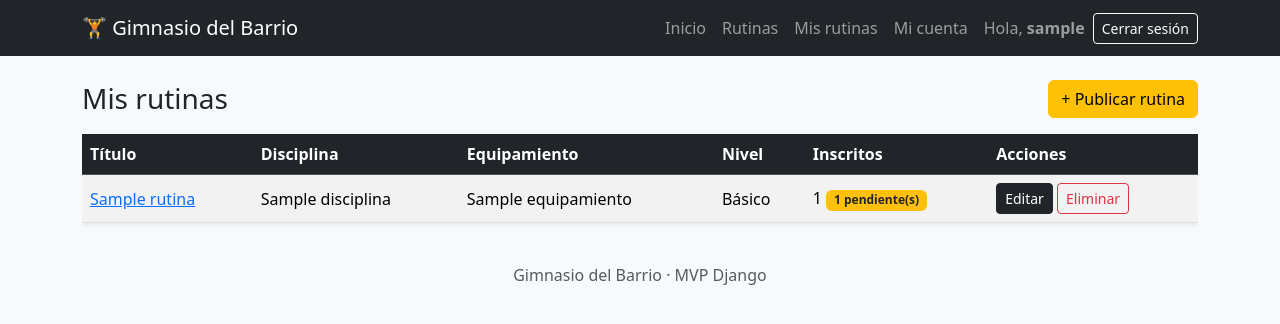
After one commit to NyxVoid01/Caso1-Gym-y-Rutinas, a Django app: page /mis-rutinas/ in a window 1280 px wide. The commit adds this page. Shown: the top 324 px of the page. Run offline with Django 5.2, Linux system fonts and the light colour scheme; a user stored in the database is signed in; tables that the repository leaves empty hold one stand-in row (values such as "Sample post").

Commit message:
Hito 4 - Paso 11: propiedad (403), Mis rutinas y pruebas automaticas

```diff
--- a/rutinas/urls.py
+++ b/rutinas/urls.py
@@ -16,4 +16,5 @@ urlpatterns = [
     path("cuentas/mi-cuenta/", views.cuenta, name="cuenta"),
     path("cuentas/mi-cuenta/editar/", views.editar_perfil, name="editar_perfil"),
     path("cuentas/mi-cuenta/password/", views.CambiarPasswordView.as_view(), name="cambiar_password"),
+    path("mis-rutinas/", views.mis_rutinas, name="mis_rutinas"),
 ]
--- a/rutinas/views.py
+++ b/rutinas/views.py
@@ -12,6 +12,8 @@ from .models import Disciplina, Inscripcion, Rutina
 from django.contrib.auth.decorators import login_required
 from django.contrib.auth.views import PasswordChangeView
 from django.urls import reverse_lazy
+from django.core.exceptions import PermissionDenied
+from django.db.models import Count
 
 
 def portada(request):
@@ -152,6 +154,12 @@ class CambiarPasswordView(SuccessMessageMixin, PasswordChangeView):
     success_message = "Tu contraseña fue cambiada correctamente."
 
 # ---------- CRUD de rutinas ----------
+def obtener_rutina_propia(request, pk):
+    """Devuelve la rutina solo si pertenece al usuario; si no, 403."""
+    rutina = get_object_or_404(Rutina, pk=pk)
+    if rutina.entrenador != request.user:
+        raise PermissionDenied("Solo el entrenador que publicó esta rutina puede modificarla.")
+    return rutina
 
 @login_required
 def crear_rutina(request):
@@ -171,7 +179,7 @@ def crear_rutina(request):
 
 @login_required
 def editar_rutina(request, pk):
-    rutina = get_object_or_404(Rutina, pk=pk)
+    rutina = obtener_rutina_propia(request, pk)
     # (Hito 4: aquí agregaremos el bloqueo si no eres el dueño)
     if request.method == "POST":
         form = RutinaForm(request.POST, instance=rutina, entrenador=rutina.entrenador)
@@ -188,7 +196,7 @@ def editar_rutina(request, pk):
 
 @login_required
 def eliminar_rutina(request, pk):
-    rutina = get_object_or_404(Rutina, pk=pk)
+    rutina = obtener_rutina_propia(request, pk)
     # (Hito 4: aquí agregaremos el bloqueo si no eres el dueño)
     if request.method == "POST":                 # solo se borra al CONFIRMAR (POST)
         titulo = rutina.titulo
@@ -200,3 +208,17 @@ def eliminar_rutina(request, pk):
         "rutina": rutina,
         "total_inscripciones": rutina.inscripciones.count(),
     })
+
+@login_required
+def mis_rutinas(request):
+    rutinas = (
+        request.user.rutinas                       # solo las mías (related_name)
+        .select_related("disciplina")
+        .prefetch_related("equipamiento")
+        .annotate(
+            total_inscritos=Count("inscripciones"),
+            pendientes=Count("inscripciones", filter=Q(inscripciones__estado="pendiente")),
+        )
+        .order_by("-fecha_creacion", "-id")
+    )
+    return render(request, "rutinas/mis_rutinas.html", {"rutinas": rutinas})
--- a/templates/base.html
+++ b/templates/base.html
@@ -26,6 +26,7 @@
         <li class="nav-item"><a class="nav-link" href="{% url 'lista_rutinas' %}">Rutinas</a></li>
 
         {% if user.is_authenticated %}
+          <li class="nav-item"><a class="nav-link" href="{% url 'mis_rutinas' %}">Mis rutinas</a></li>
           <li class="nav-item"><a class="nav-link" href="{% url 'cuenta' %}">Mi cuenta</a></li>
           <li class="nav-item"><span class="navbar-text mx-2">Hola, <strong>{{ user.username }}</strong></span></li>
           <li class="nav-item">
--- a/templates/rutinas/lista.html
+++ b/templates/rutinas/lista.html
@@ -43,6 +43,7 @@
       </p>
       <p class="small text-muted mb-0">
         {{ rutina.get_nivel_display }} · {{ rutina.duracion_minutos }} min · {{ rutina.cupos }} cupos · por {{ rutina.entrenador.username }}
+      </p>
       <div class="mt-2">
         <a href="{% url 'detalle_rutina' rutina.pk %}" class="btn btn-sm btn-outline-dark">Ver</a>
         {% if user == rutina.entrenador %}
@@ -50,7 +51,6 @@
           <a href="{% url 'eliminar_rutina' rutina.pk %}" class="btn btn-sm btn-outline-danger">Eliminar</a>
         {% endif %}
       </div>
-      </p>
     </div></div>
   {% empty %}
     <div class="alert alert-info">No se encontraron rutinas con esos criterios.</div>
--- /dev/null
+++ b/templates/rutinas/mis_rutinas.html
@@ -0,0 +1,40 @@
+
+{% extends "base.html" %}
+{% block title %}Mis rutinas · Gimnasio del Barrio{% endblock %}
+
+{% block content %}
+  <div class="d-flex justify-content-between align-items-center mb-3">
+    <h1 class="h3 mb-0">Mis rutinas</h1>
+    <a href="{% url 'crear_rutina' %}" class="btn btn-warning">+ Publicar rutina</a>
+  </div>
+
+  {% if rutinas %}
+    <div class="table-responsive">
+      <table class="table table-striped align-middle bg-white shadow-sm">
+        <thead class="table-dark">
+          <tr>
+            <th>Título</th><th>Disciplina</th><th>Equipamiento</th>
+            <th>Nivel</th><th>Inscritos</th><th>Acciones</th>
+          </tr>
+        </thead>
+        <tbody>
+          {% for r in rutinas %}
+            <tr>
+              <td><a href="{% url 'detalle_rutina' r.pk %}">{{ r.titulo }}</a></td>
+              <td>{{ r.disciplina|default:"—" }}</td>
+              <td>{% for e in r.equipamiento.all %}{{ e.nombre }}{% if not forloop.last %}, {% endif %}{% empty %}—{% endfor %}</td>
+              <td>{{ r.get_nivel_display }}</td>
+              <td>{{ r.total_inscritos }}{% if r.pendientes %} <span class="badge bg-warning text-dark">{{ r.pendientes }} pendiente(s)</span>{% endif %}</td>
+              <td class="text-nowrap">
+                <a href="{% url 'editar_rutina' r.pk %}" class="btn btn-sm btn-dark">Editar</a>
+                <a href="{% url 'eliminar_rutina' r.pk %}" class="btn btn-sm btn-outline-danger">Eliminar</a>
+              </td>
+            </tr>
+          {% endfor %}
+        </tbody>
+      </table>
+    </div>
+  {% else %}
+    <div class="alert alert-info">Aún no has publicado rutinas. ¡Publica la primera!</div>
+  {% endif %}
+{% endblock %}
```
Also changed, not shown: rutinas/tests.py (+35 -1 lines), templates/403.html (added, +12 -0 lines).
